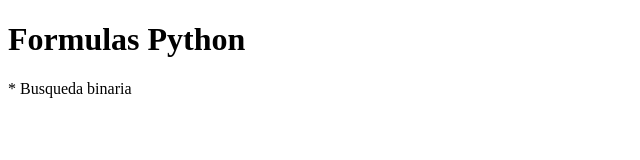
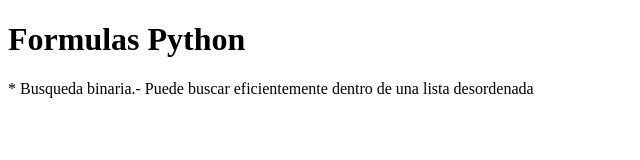
Before and after one commit to BetoSkey/formulas, a plain HTML site: page index.html in a window 1280 px wide. Shown: the whole page, without its empty margins (0-640 px from the left). Drawn offline with Linux system fonts and the light colour scheme.

Commit message:
Se agrega explicacion de la formula de busquda binaria en el index.html

```diff
--- a/index.html
+++ b/index.html
@@ -10,6 +10,6 @@
         <h1>
             Formulas Python
         </h1>
-	<p>* Busqueda binaria</p>
+	<p>* Busqueda binaria.- Puede buscar eficientemente dentro de una lista desordenada</p>
 	</body>
 </html>
```
